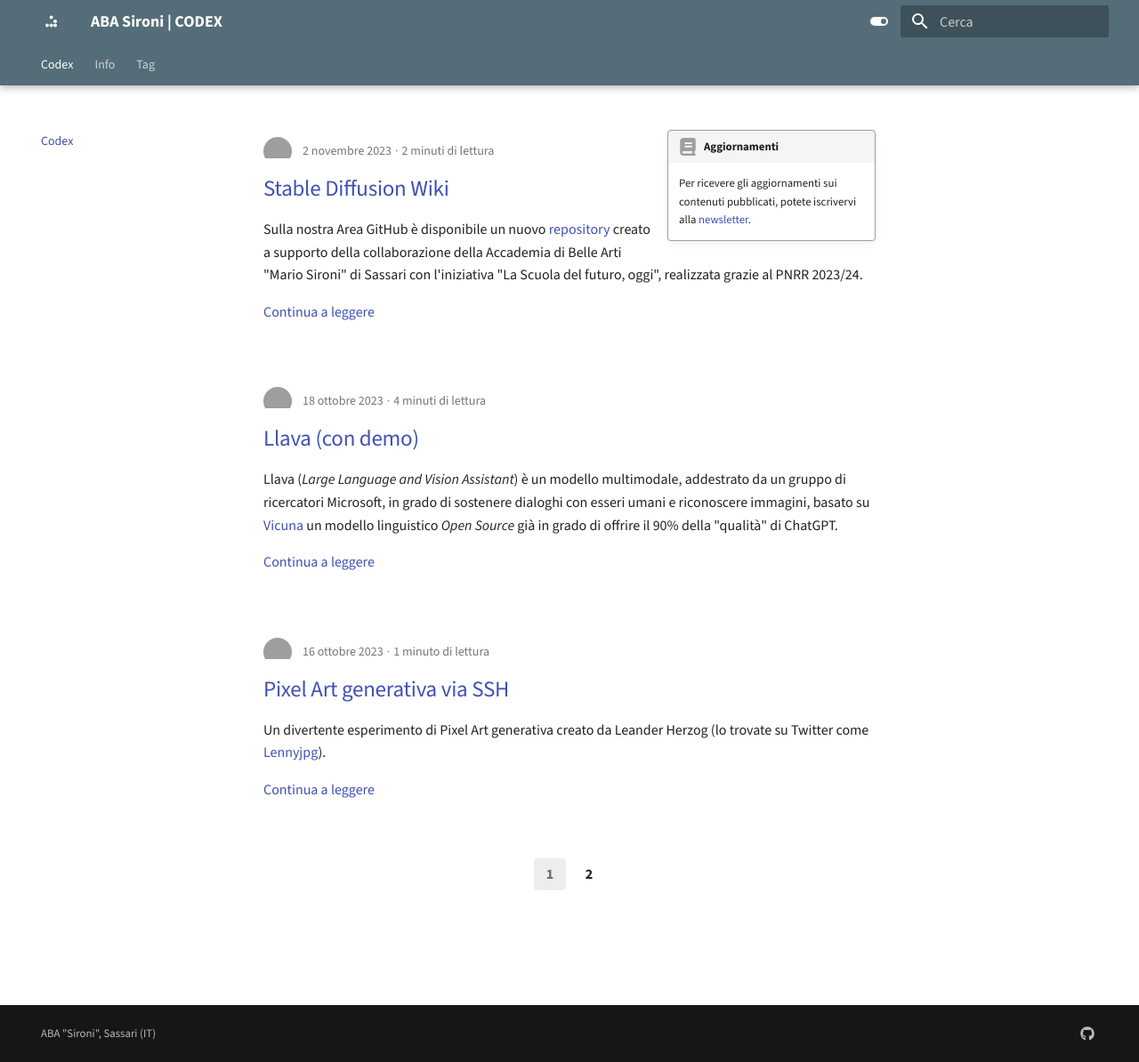
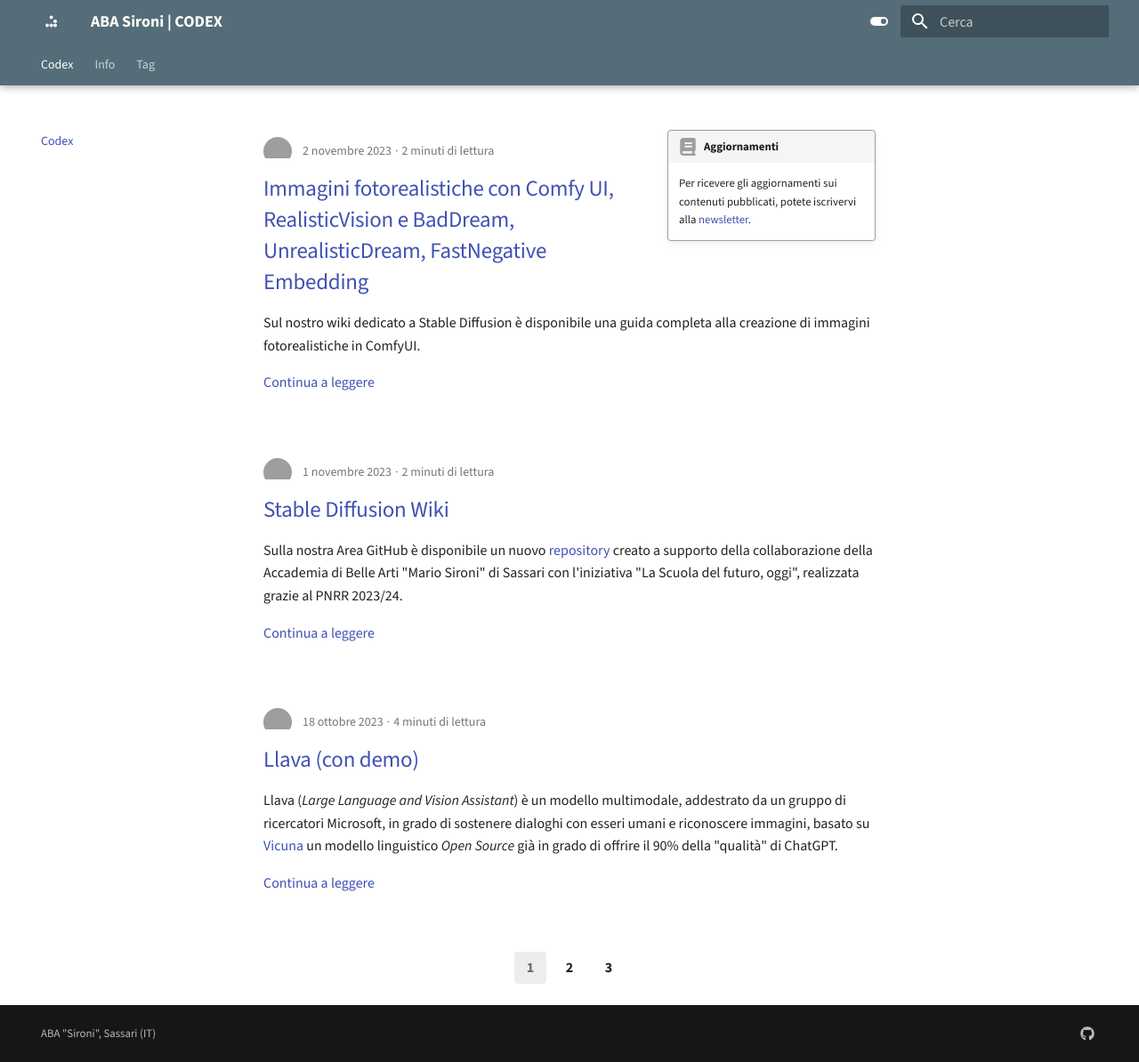
Before and after one commit to ABA-Sironi-Codex/codex, an MkDocs documentation site: the page built from docs/index.md, in a window 1280 px wide and 1194 px high. Shown: the whole window at 89% size. Built offline with MkDocs 1.6.1 and Material for MkDocs 9.7.7, drawn with Linux system fonts in a browser that asks for light colours; grey boxes are pictures that could not be loaded.

Commit message:
Post Tutorial Comfy 001

```diff
--- /dev/null
+++ b/docs/posts/006_TutorialComfyUI-001.md
@@ -0,0 +1,32 @@
+---
+date: 2023-11-02
+title: Immagini fotorealistiche con Comfy UI, RealisticVision e BadDream, UnrealisticDream, FastNegative Embedding
+description: Tutorial completo.
+authors:
+  - DR
+tags:
+  - Arte Generativa
+  - Comfy UI
+  - LLM
+  - Intelligenza Artificiale
+  - AI Prompt
+  - Stabe Diffusion
+comments: true
+---
+
+Sul nostro wiki dedicato a Stable Diffusion è disponibile una guida completa alla creazione di immagini fotorealistiche in ComfyUI.
+ <!-- more -->
+
+Il flusso di lavoro illustrati può essere preso a modello da chiunque sia alle prime armi con la creazione di immagini attraverso IA Generative Open Source. Questo il link diretto alla guida:
+
+- [Immagini fotorealistiche con Comfy UI, RealisticVision e BadDream, UnrealisticDream, FastNegative Embedding](https://github.com/ABA-Sironi-Codex/Stable-Diffusion-Wiki/wiki/Immagini-fotorealistiche-con-Comfy-UI,-RealisticVision-e-BadDream,-UnrealisticDream,-FastNegative-Embedding)
+
+Questi sono alcuni esempi dei risultati ottenibili.
+
+|                   |                   |                   |
+| :---------------: | :---------------: | :---------------: |
+| <figure markdown>![Esempio](006_A.jpg){ width="300" }</figure> | <figure markdown>![Esempio](006_B.jpg){ width="300" }</figure> | <figure markdown>![Esempio](006_C.jpg){ width="300" } </figure> |
+| <figure markdown>![Esempio](006_D.jpg){ width="300" }</figure> | <figure markdown>![Esempio](006_E.jpg){ width="300" }</figure> | <figure markdown>![Esempio](006_F.jpg){ width="300" } </figure> |
+|   | <figure markdown>![Esempio](006_G.jpg){ width="300" }</figure> |   |
+
+---
```
Also changed, not shown: docs/posts/005_Risorse-StableDiffusion.md (+1 -1 lines), docs/posts/006_A.jpg (added), docs/posts/006_B.jpg (added), docs/posts/006_C.jpg (added), docs/posts/006_D.jpg (added), docs/posts/006_E.jpg (added), docs/posts/006_F.jpg (added), docs/posts/006_G.jpg (added).
